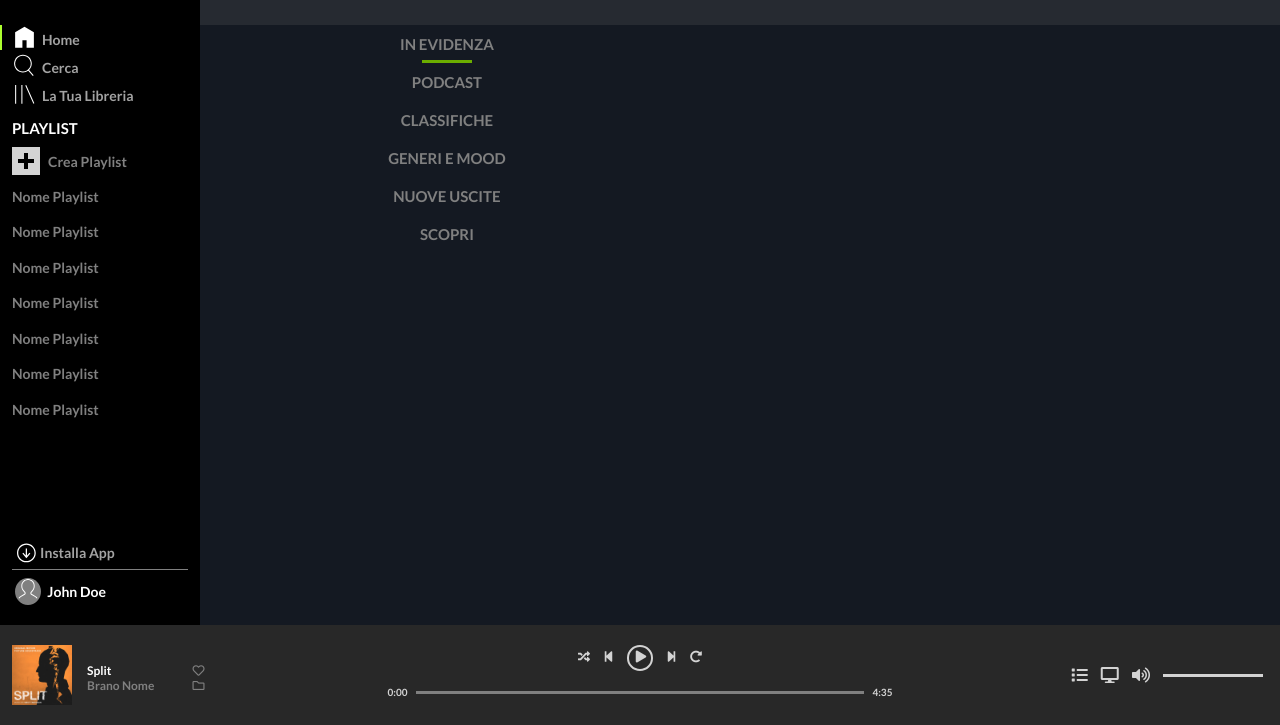
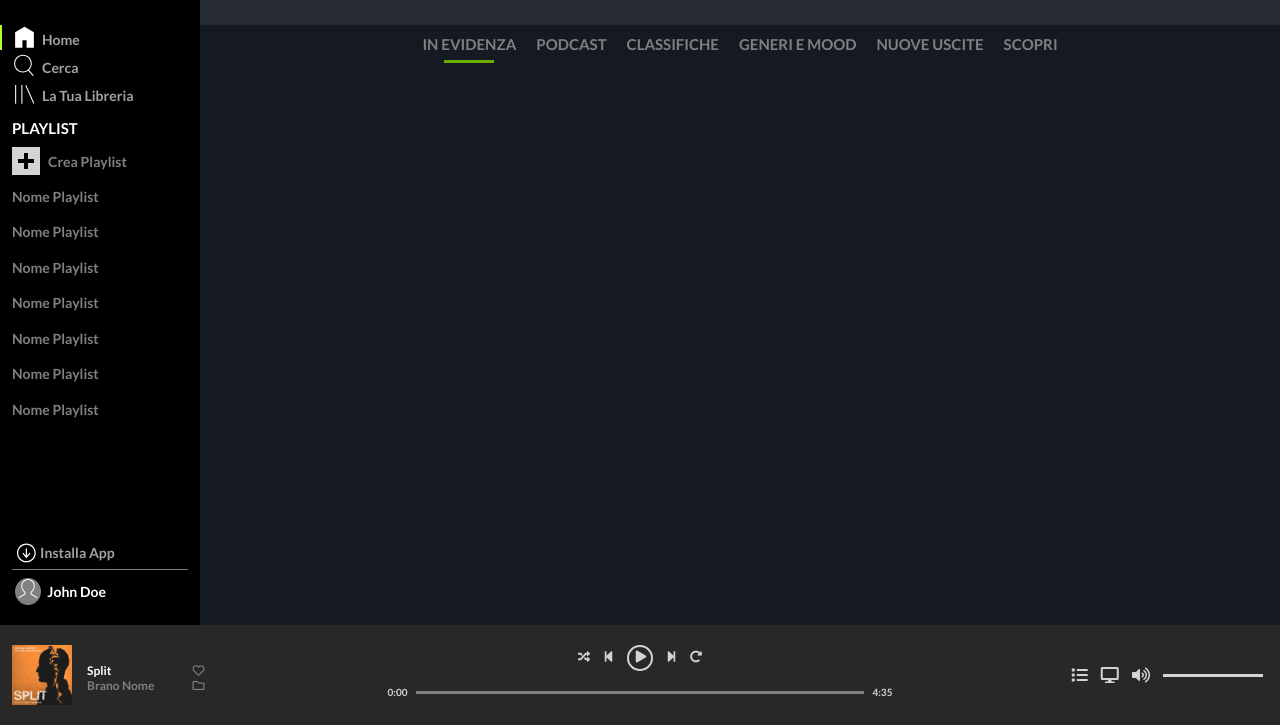
Before and after one commit to EdoardoDV/html-css-spotifyweb, a plain HTML site: page index.html in a window 1280 px wide. Shown: the part 75-800 px from the top of the page. Drawn offline with Linux system fonts and the light colour scheme.

Commit message:
Fix Navigation
Aggiustata la "barra di navigazione wannabe" dopo un caffè

```diff
--- a/css/style.css
+++ b/css/style.css
@@ -194,11 +194,12 @@ h4 {
 /* Fine Blank Space */
 /* Navigation */
 .navigation {
-  display: inline-block;
-  margin: 0 calc(33%/2);
+  display: flex;
+  flex-direction: row;
+  flex-wrap: wrap;
+  justify-content: center;
   text-align: center;
 }
-
 .hor_green {
   background: #6BAD00;
   margin: 0 auto;
@@ -206,7 +207,7 @@ h4 {
   width: 50px;
   opacity:0;
 }
-.navigation div:first-child .hor_green{
+.navigation>div:first-child>div .hor_green{
   opacity: 1;
 }
 .navigation h2 {
--- a/index.html
+++ b/index.html
@@ -55,28 +55,40 @@
       <div class="blank"></div>
       <div class="navigation">
         <div>
+          <div>
             <h2>IN EVIDENZA</h2>
             <div class="hor_green"></div>
           </div>
+        </div>
+        <div>
           <div>
             <h2>PODCAST</h2>
             <div class="hor_green"></div>
           </div>
+        </div>
+        <div>
           <div>
             <h2>CLASSIFICHE</h2>
             <div class="hor_green"></div>
           </div>
+        </div>
+        <div>
           <div>
             <h2>GENERI E MOOD</h2>
             <div class="hor_green"></div>
           </div>
+        </div>
+        <div>
           <div>
             <h2>NUOVE USCITE</h2>
             <div class="hor_green"></div>
           </div>
+        </div>
+        <div>
           <div>
             <h2>SCOPRI</h2>
             <div class="hor_green"></div>
+          </div>
         </div>
       </div>
     </section>
```
Lines whose indentation alone changed are shown as unchanged.
